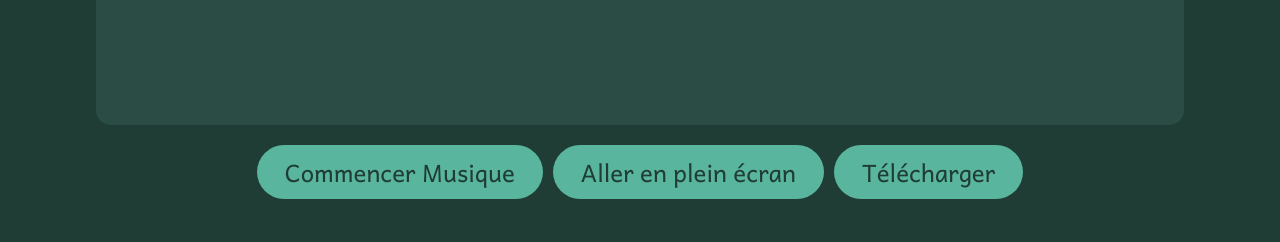
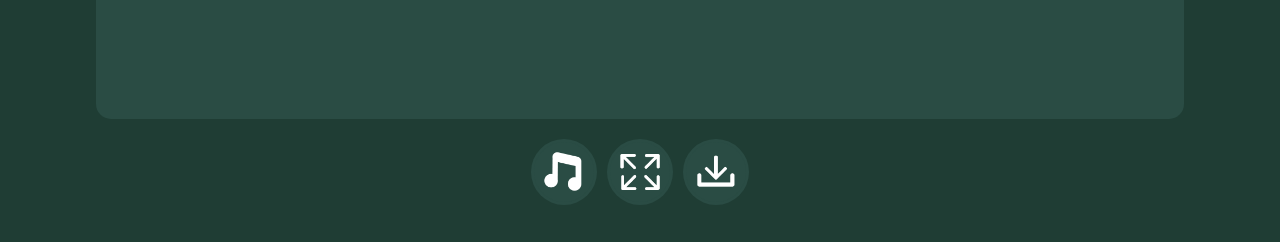
Before and after one commit to Cliniqueapprendre/cliniqueapprendrejeusite, a plain HTML site: page index.html in a window 1280 px wide. Shown: the part 558-800 px from the top of the page. Drawn offline with Linux system fonts and the light colour scheme.

Commit message:
add icons first step

```diff
--- a/index.html
+++ b/index.html
@@ -45,9 +45,11 @@
             </div>-->
         </div>
         <div class="btnContainer">
-            <button class="btn btnMusic">Commencer Musique</button>
-            <button class="btn btnFull">Aller en plein écran</button>
-            <button class="btn btnDownlad"><a href="./medias/doc/Automatis-sons.pdf" download>Télécharger</a></button>
+            <button class="btn btnMusic"></button>
+            <button class="btn btnFull"></button>
+            <button class="btn btnDownlad">
+                <a href="./medias/doc/Automatis-sons.pdf" download></a>
+            </button>
         </div>
         <button class="next hidden">Prochain</button>
         <div class="sideMenu">
--- a/js/script.js
+++ b/js/script.js
@@ -1146,7 +1146,7 @@ btnDownlad.addEventListener('click', () => {
 /* function pour aller en "fullScreen" */
 function activateAndDeactivateFullScreen(element) {
     if (isFullScreenOn == false) {
-        element.textContent = 'Sortire du plein écran';
+        // get out full screen
         isFullScreenOn = true;
         document.documentElement.requestFullscreen().catch((err) => {
             alert(`Écheque d'aller en plein écran: ${err.message} (${err.name})`);
@@ -1155,7 +1155,7 @@ function activateAndDeactivateFullScreen(element) {
         console.log('Full Screen : ' + isFullScreenOn);
 
     } else if (isFullScreenOn == true) {
-        element.textContent = 'Aller en plein écran';
+        // full screen
         document.exitFullscreen();
         isFullScreenOn = false;
         console.log('Full Screen : ' + isFullScreenOn);
@@ -1197,11 +1197,11 @@ btnMusic.addEventListener('click', () => {
         music.volume = 0.4;
     }
     if (isMusicStarted != true) {
-        btnMusic.textContent = 'Arrêter Musique';
+        // stop music
         music.play();
         isMusicStarted = true;
     } else {
-        btnMusic.textContent = 'Continuer Musique';
+        // add music
         music.pause();
         isMusicStarted = false;
     }
--- a/style.scss
+++ b/style.scss
@@ -49,7 +49,23 @@ body {
         font-size: 24px;
         font-family: 'Andika-normal';
         @include button.btnNext(0,0,auto,auto,3px);
-        padding: 5px 25px;
+        padding: 30px;
+        background-color: #2A4C44;
+    }
+    .btnMusic {
+        background-image: url(./medias/img/medias_ui/musique.png);
+        background-repeat: no-repeat;
+        background-size: cover;
+    }
+    .btnFull {
+        background-image: url(./medias/img/medias_ui/pleinecran.png);
+        background-repeat: no-repeat;
+        background-size: cover;
+    }
+    .btnDownlad {
+        background-image: url(./medias/img/medias_ui/telecharger.png);
+        background-repeat: no-repeat;
+        background-size: cover;
     }
 }
 
```
Also changed, not shown: medias/img/medias_ui/bullemot.png (renamed from medias/img/medias_ui/bulle mot.png), medias/img/medias_ui/bulleson.png (renamed from medias/img/medias_ui/bulle son.png), medias/img/medias_ui/echellevertejeu.png (renamed from medias/img/medias_ui/echelle verte jeu.png), medias/img/medias_ui/mode fenetre.png (deleted), medias/img/medias_ui/modefenetre.png (added), medias/img/medias_ui/nomusique.png (renamed from medias/img/medias_ui/pas de musique.png), medias/img/medias_ui/plein ecran.png (deleted), medias/img/medias_ui/pleinecran.png (added), medias/img/medias_ui/telecharger.png (added), style.css, 1 other file.
